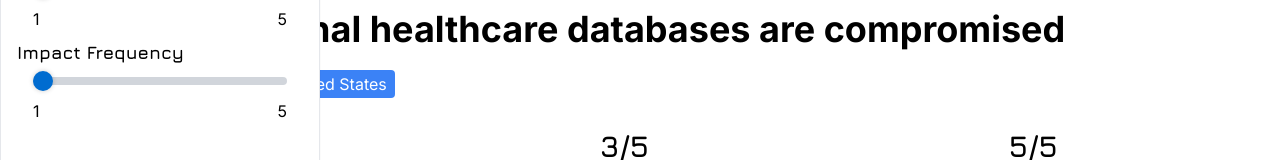
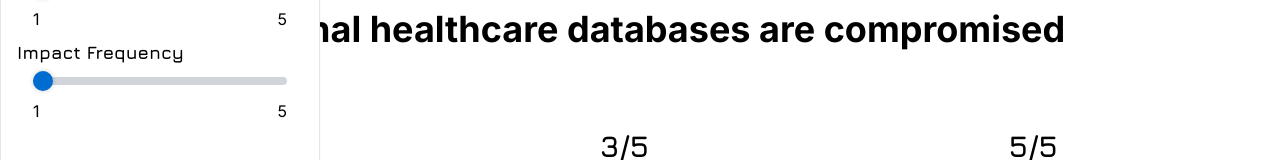
Before and after one commit to supraditya/risk-intelligence-dashboard, a Next.js app: page / in a window 1280 px wide. Shown: the part 138-298 px from the top of the page. Built offline with nearby package versions, Linux system fonts and the light colour scheme; a web font is replaced by a local one.

Commit message:
Font changes

```diff
--- a/src/app/page.js
+++ b/src/app/page.js
@@ -19,9 +19,9 @@ export default function Home() {
             National healthcare databases are compromised
           </h1>
           <div className={`${styles.flex} ${styles['justify-center']} ${styles['space-x-2']} ${styles['my-4']}`}>
-            <span className={`${styles['bg-blue-500']} ${styles['text-white']} ${styles['px-2']} ${styles['py-1']} ${styles.rounded}`}>Healthcare</span>
-            <span className={`${styles['bg-blue-500']} ${styles['text-white']} ${styles['px-2']} ${styles['py-1']} ${styles.rounded}`}>Cybersecurity</span>
-            <span className={`${styles['bg-blue-500']} ${styles['text-white']} ${styles['px-2']} ${styles['py-1']} ${styles.rounded}`}>United States</span>
+            <span className={`${styles['bg-blue-500']} ${styles['text-white']} ${styles['px-2']} ${styles['py-1']} ${styles.rounded}`}>Theme</span>
+            <span className={`${styles['bg-blue-500']} ${styles['text-white']} ${styles['px-2']} ${styles['py-1']} ${styles.rounded}`}>Theme</span>
+            <span className={`${styles['bg-blue-500']} ${styles['text-white']} ${styles['px-2']} ${styles['py-1']} ${styles.rounded}`}>Theme</span>
           </div>
           <RiskDetails riskRanking="#1" impactFrequency={freqScore} impactSeverity={sevScore} />
           <h2 className={`${styles['text-2xl']} ${styles['font-primary']} ${styles['font-semibold']} ${styles['mt-8']}`}>Summary</h2>
--- a/src/components/MainReport.js
+++ b/src/components/MainReport.js
@@ -14,9 +14,9 @@ const MainReport = () => {
         Risk Title
       </h1>
       <div className={`${styles.flex} ${styles['justify-center']} ${styles['space-x-2']} ${styles['my-4']}`}>
-        <span className={`${styles['bg-blue-500']} ${styles['text-white']} ${styles['px-2']} ${styles['py-1']} ${styles.rounded}`}>Healthcare</span>
-        <span className={`${styles['bg-blue-500']} ${styles['text-white']} ${styles['px-2']} ${styles['py-1']} ${styles.rounded}`}>Cybersecurity</span>
-        <span className={`${styles['bg-blue-500']} ${styles['text-white']} ${styles['px-2']} ${styles['py-1']} ${styles.rounded}`}>United States</span>
+        <span className={`${styles['bg-blue-500']} ${styles['text-white']} ${styles['px-2']} ${styles['py-1']} ${styles.rounded}`}>Theme</span>
+        <span className={`${styles['bg-blue-500']} ${styles['text-white']} ${styles['px-2']} ${styles['py-1']} ${styles.rounded}`}>Theme</span>
+        <span className={`${styles['bg-blue-500']} ${styles['text-white']} ${styles['px-2']} ${styles['py-1']} ${styles.rounded}`}>Theme</span>
       </div>
       <RiskDetails riskRanking="#1" impactFrequency={freqScore} impactSeverity={sevScore} />
       <h2 className={`${styles['text-2xl']} ${styles['font-semibold']} ${styles['mt-8']}`}>Summary</h2>
```
